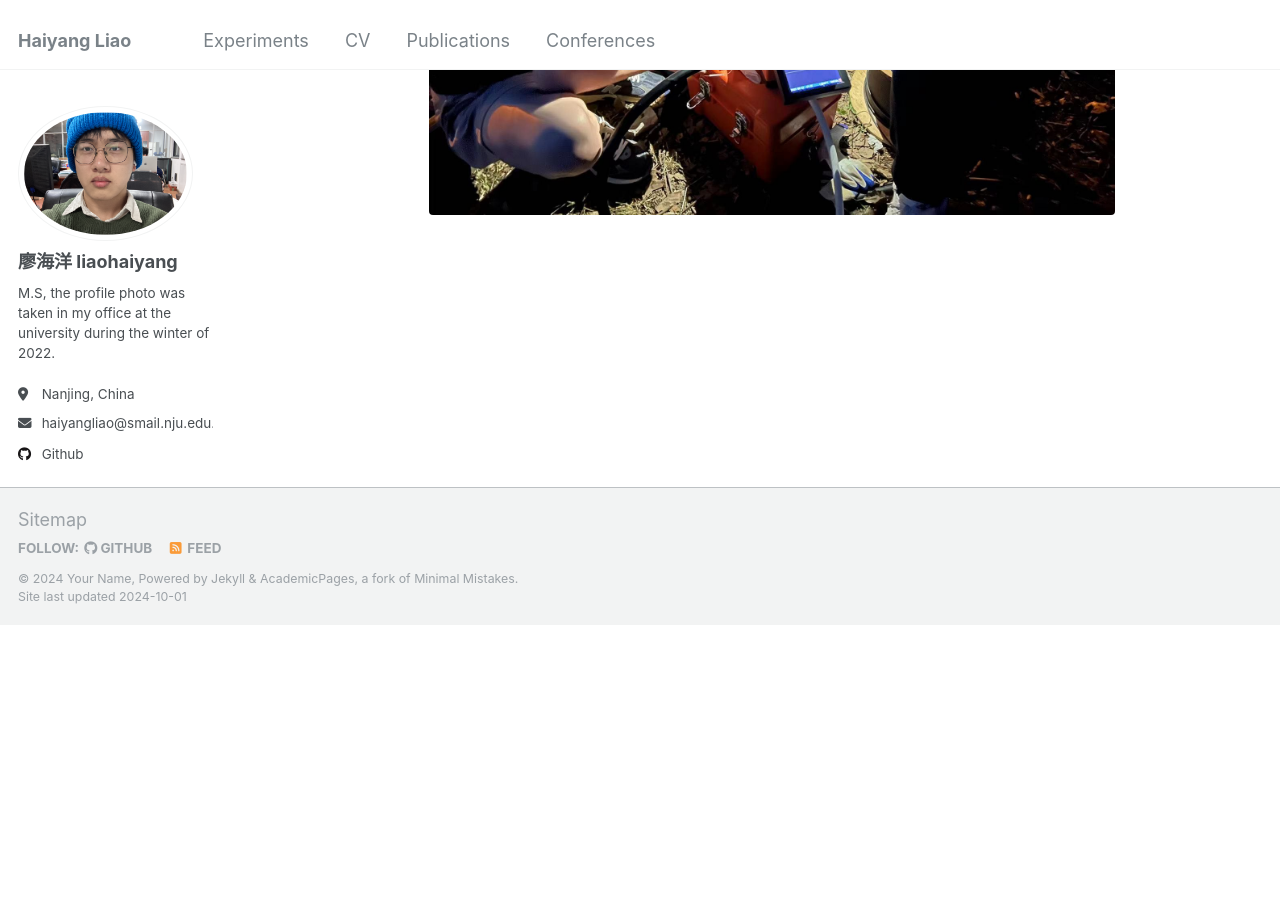
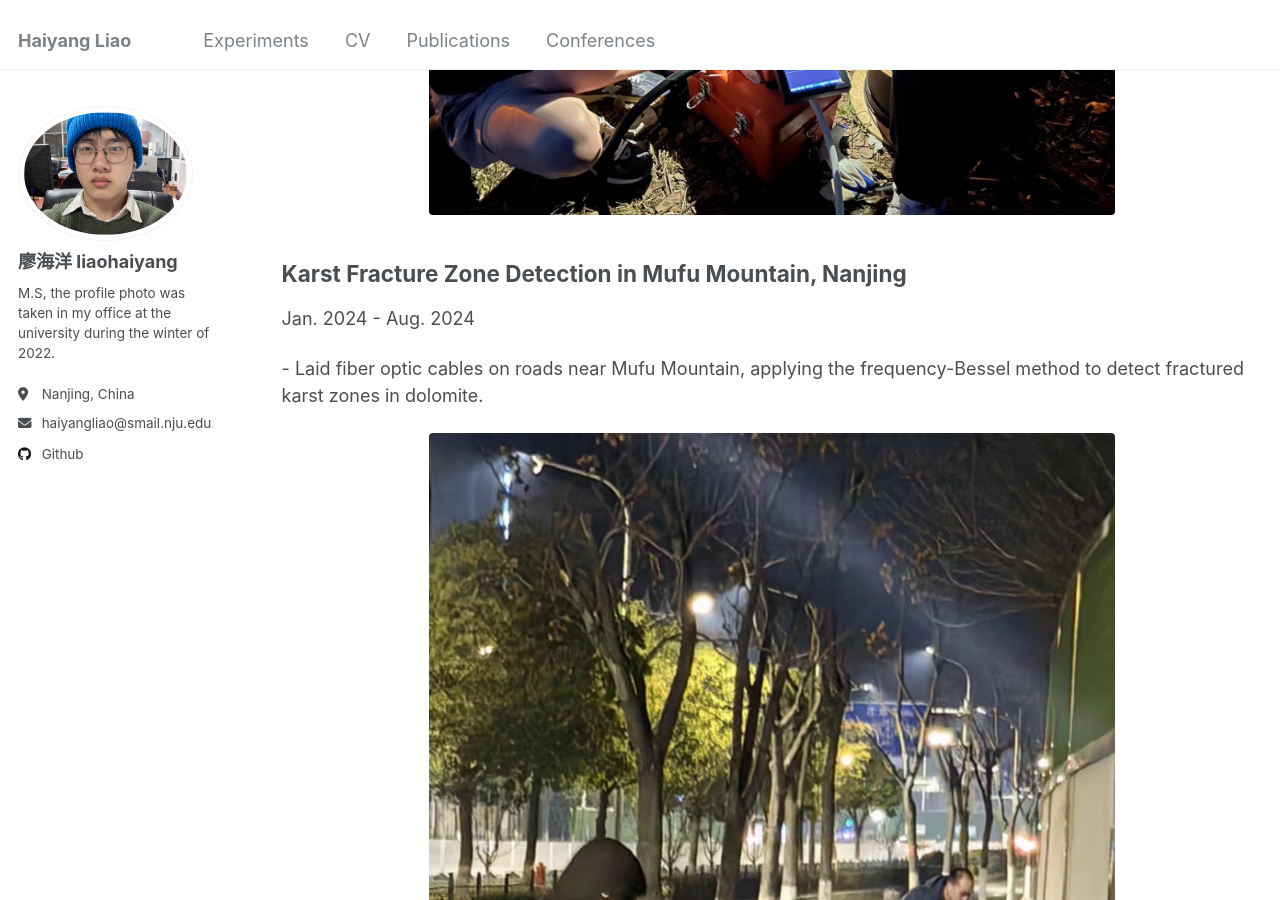
Before and after one commit to Whynot-cell/Whynot-cell.github.io, a Jekyll site: the page built from _pages/portfolio.html, in a window 1280 px wide and 900 px high, scrolled down 675 px. Built offline with Jekyll 4.4.1, drawn with Linux system fonts in a browser that asks for light colours; before the commit the page ends 1300 px from its top, so only the background shows below that.

Commit message:
Update portfolio.html

```diff
--- a/_pages/portfolio.html
+++ b/_pages/portfolio.html
@@ -84,3 +84,19 @@ author_profile: true
       M.S. Haiyang Liao</figcaption> -->
   </figure>
 </div>
+
+
+
+<div class="session">
+  <h2>Karst Fracture Zone Detection in Mufu Mountain, Nanjing</h2>
+  <p>Jan. 2024 - Aug. 2024</p>
+  <p>- Laid fiber optic cables on roads near Mufu Mountain, applying the frequency-Bessel method to detect
+    fractured karst zones in dolomite.</p>
+  <figure>
+    <img src="/images/布设光缆.jpg" alt="Fiber Optic Conference Chongqing Photo"
+      style="width: 70%; display: block; margin: 0 auto;">
+    <!-- <figcaption>Figure: Research group photo from the conference, left: Ph.D. Haoyu Wang; middle: Professor Dan Zhang;
+      right:
+      M.S. Haiyang Liao</figcaption> -->
+  </figure>
+</div>
```
